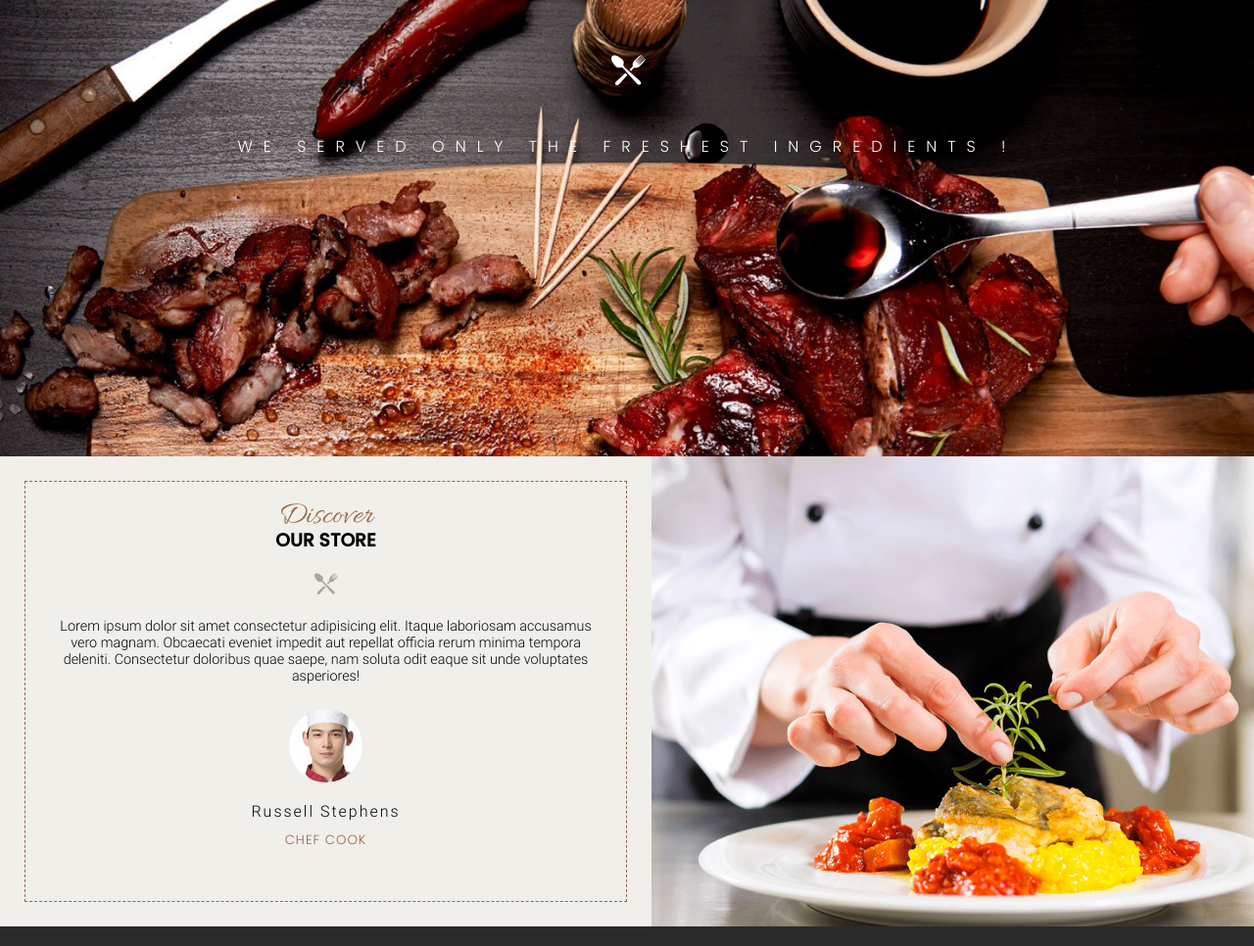
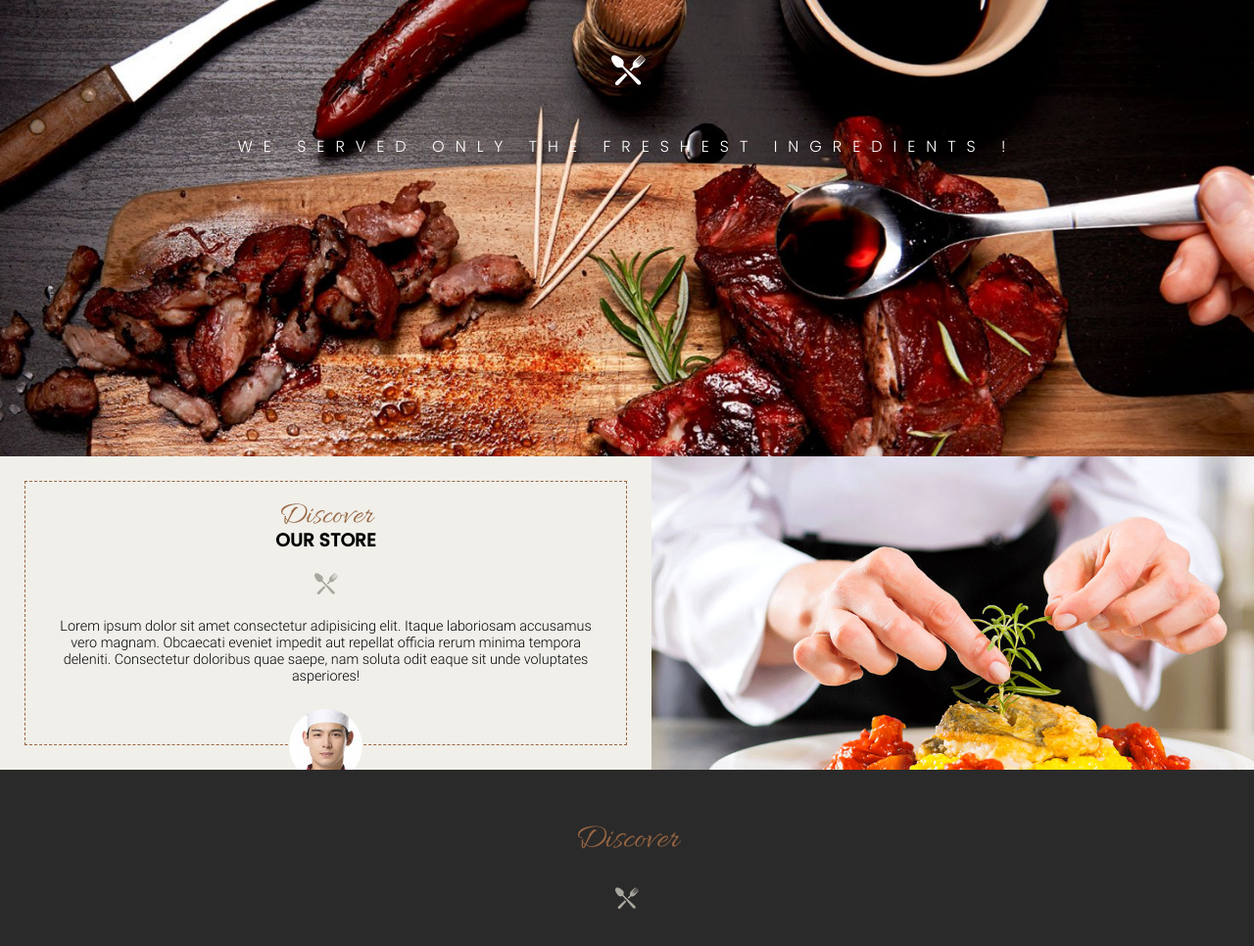
Before and after one commit to Alek6-dev/the-resto, a plain HTML site: page index.html in a window 1280 px wide. Shown: the part 334-1300 px from the top of the page at 98% size. Drawn offline with Linux system fonts and the light colour scheme.

Commit message:
responsive màj

```diff
--- a/assets/styles/layout/_main.scss
+++ b/assets/styles/layout/_main.scss
@@ -2,8 +2,11 @@ main {
     .section1 {
         display: flex;
         width: 100%;
-        height: 60vh;
+        height: 40vh;
         background-color: #f0efea;
+        @media screen and (max-width:600px) {
+            height: 70vh;
+        }
 
 
 
```
Also changed, not shown: index.css, 1 other file.
